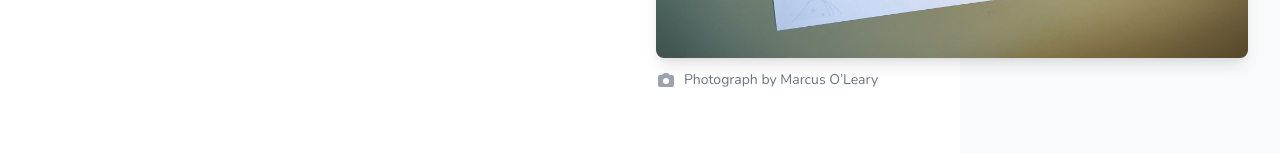
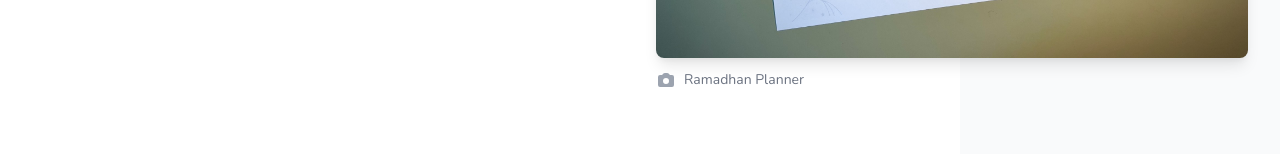
Before and after one commit to zainfathoni/rumahberbagi-app, a Next.js app: page /ramadhan in a window 1280 px wide. Shown: the part 554-714 px from the top of the page. Built offline with nearby package versions, Linux system fonts and the light colour scheme; what @tailwindcss/typography would draw is missing.

Commit message:
Update image caption

```diff
--- a/components/article-section.js
+++ b/components/article-section.js
@@ -61,7 +61,7 @@ export const ArticleSection = () => (
                     clip-rule='evenodd'
                   />
                 </svg>
-                <span className='ml-2'>Photograph by Marcus O’Leary</span>
+                <span className='ml-2'>Ramadhan Planner</span>
               </figcaption>
             </figure>
           </div>
```
